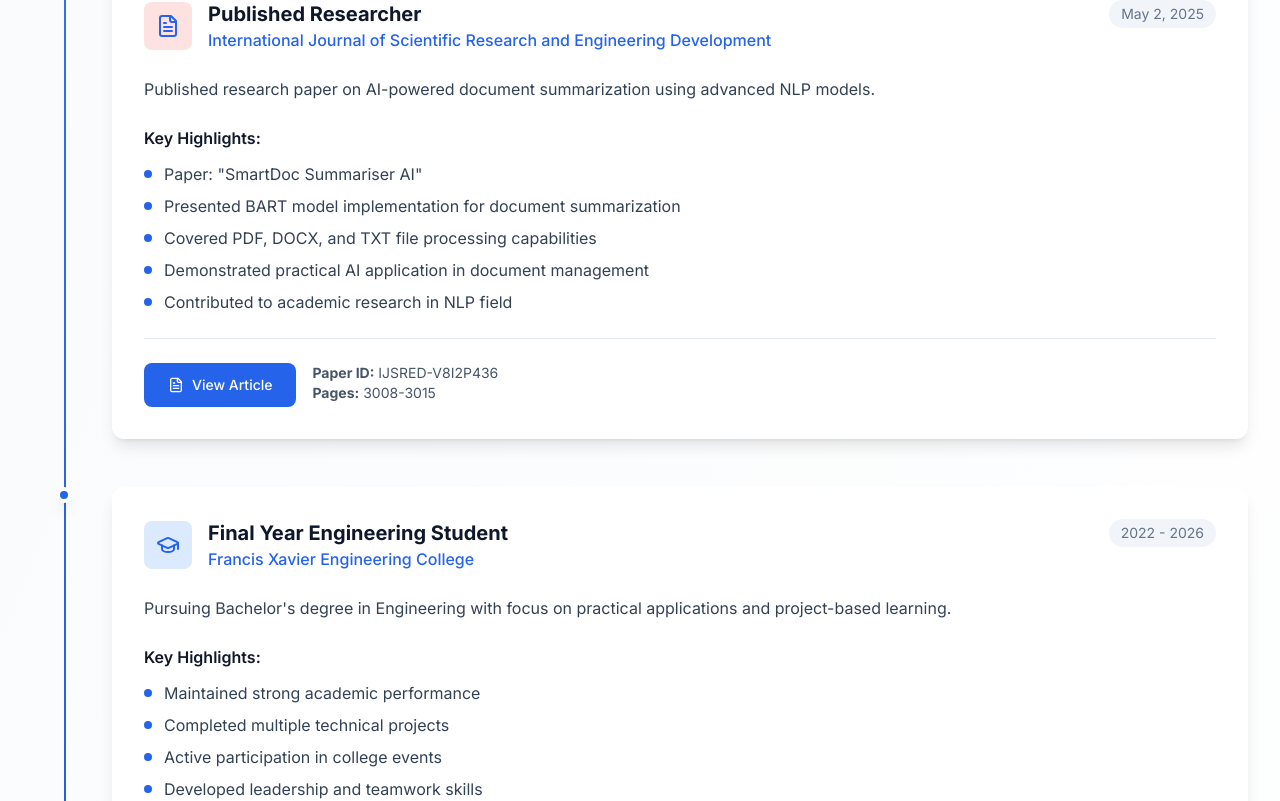
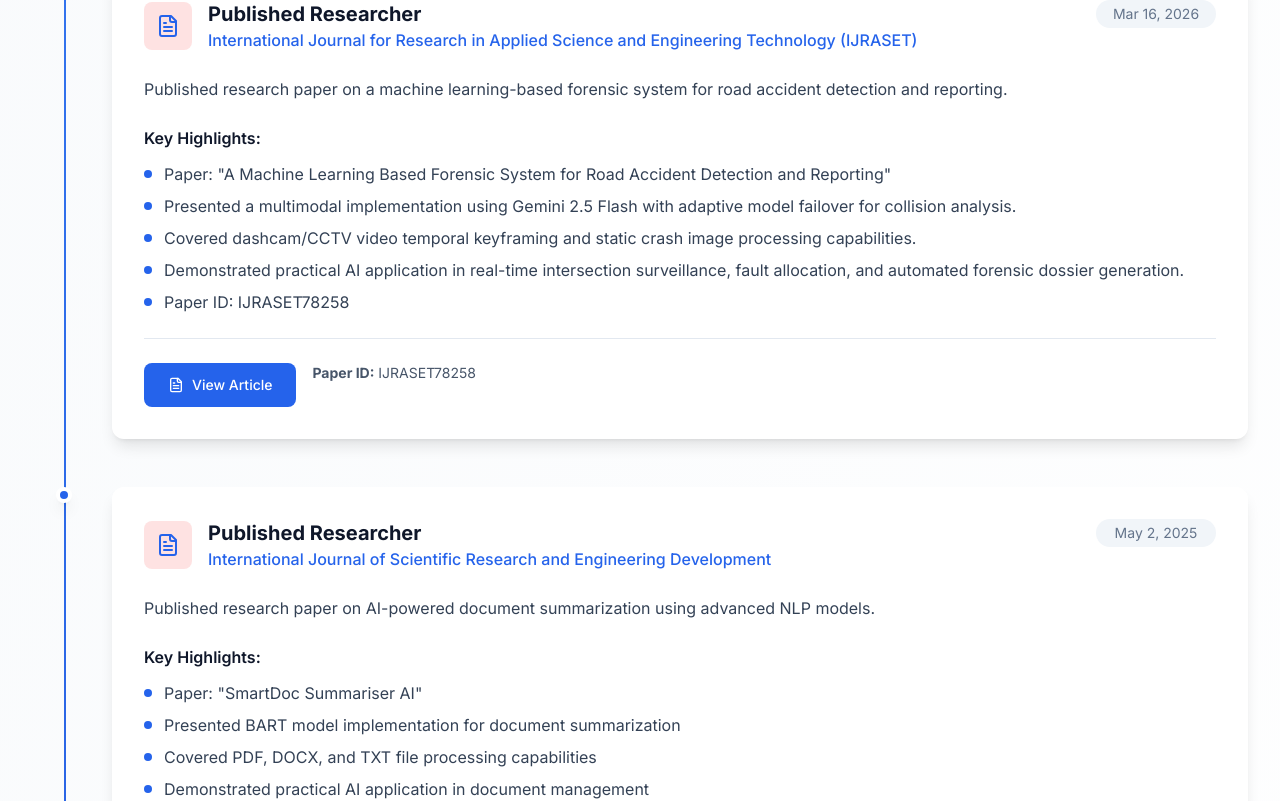
Before and after one commit to Jovalentine/Porfolio, a Vue app: page / in a window 1280 px wide. Shown: the part 6140-6941 px from the top of the page. Built offline with nearby package versions, Linux system fonts and the light colour scheme.

Commit message:
2nd publish

```diff
--- a/src/components/Experience.vue
+++ b/src/components/Experience.vue
@@ -1,7 +1,7 @@
 <script setup lang="ts">
+import { useIntersectionObserver } from '@vueuse/core'
+import { Award, BookOpen, Briefcase, FileText, GraduationCap, Lightbulb } from 'lucide-vue-next'
 import { ref } from 'vue'
-import { useIntersectionObserver } from '@vueuse/core'
-import { GraduationCap, Award, BookOpen, FileText, Briefcase, Lightbulb } from 'lucide-vue-next'
 
 const sectionRef = ref<HTMLElement>()
 const isVisible = ref(false)
@@ -45,6 +45,23 @@ const experiences = [
   },
   {
     title: 'Published Researcher',
+    organization: 'International Journal for Research in Applied Science and Engineering Technology (IJRASET)',
+    period: 'Mar 16, 2026',
+    type: 'Publication',
+    icon: FileText,
+    description: 'Published research paper on a machine learning-based forensic system for road accident detection and reporting.',
+    achievements: [
+      'Paper: "A Machine Learning Based Forensic System for Road Accident Detection and Reporting"',
+      'Presented a multimodal implementation using Gemini 2.5 Flash with adaptive model failover for collision analysis.',
+      'Covered dashcam/CCTV video temporal keyframing and static crash image processing capabilities.',
+      'Demonstrated practical AI application in real-time intersection surveillance, fault allocation, and automated forensic dossier generation.',
+      'Paper ID: IJRASET78258'
+    ],
+    link: 'https://www.ijraset.com/best-journal/a-machine-learning-based-forensic-system-for-road-accident-scene-detection-and-reporting',
+    paperId: 'IJRASET78258'
+  },
+  {
+    title: 'Published Researcher',
     organization: 'International Journal of Scientific Research and Engineering Development',
     period: 'May 2, 2025',
     type: 'Publication',
@@ -56,7 +73,10 @@ const experiences = [
       'Covered PDF, DOCX, and TXT file processing capabilities',
       'Demonstrated practical AI application in document management',
       'Contributed to academic research in NLP field'
-    ]
+    ],
+    link: 'https://www.ijsred.com/volume8/issue2/IJSRED-V8I2P436.pdf',
+    paperId: 'IJSRED-V8I2P436',
+    pages: '3008-3015'
   },
   {
     title: 'Final Year Engineering Student',
@@ -149,21 +169,18 @@ const getBgColor = (type: string) => {
       </div>
 
       <div class="relative">
-        <!-- Timeline Line -->
         <div class="absolute left-8 top-0 bottom-0 w-0.5 bg-gradient-to-b from-primary-500 to-primary-700 hidden md:block"></div>
 
         <div class="space-y-12">
           <div
             v-for="(experience, index) in experiences"
-            :key="experience.title"
+            :key="experience.title + index"
             class="relative transition-all duration-1000 transform"
             :class="isVisible ? 'translate-x-0 opacity-100' : 'translate-x-10 opacity-0'"
             :style="{ transitionDelay: `${400 + index * 200}ms` }"
           >
-            <!-- Timeline Dot -->
             <div class="absolute left-6 w-4 h-4 bg-primary-600 rounded-full border-4 border-white shadow-lg hidden md:block"></div>
 
-            <!-- Content Card -->
             <div class="md:ml-20">
               <div class="card p-8">
                 <div class="flex items-start justify-between mb-6">
@@ -176,7 +193,7 @@ const getBgColor = (type: string) => {
                       <p class="text-primary-600 font-medium">{{ experience.organization }}</p>
                     </div>
                   </div>
-                  <span class="text-sm text-secondary-500 bg-secondary-100 px-3 py-1 rounded-full">
+                  <span class="text-sm text-secondary-500 bg-secondary-100 px-3 py-1 rounded-full text-center min-w-[120px]">
                     {{ experience.period }}
                   </span>
                 </div>
@@ -199,11 +216,10 @@ const getBgColor = (type: string) => {
                   </ul>
                 </div>
 
-                <!-- Special action for Published Researcher -->
-                <div v-if="experience.type === 'Publication'" class="mt-6 pt-6 border-t border-secondary-200">
+                <div v-if="experience.link" class="mt-6 pt-6 border-t border-secondary-200">
                   <div class="flex flex-col sm:flex-row gap-4">
                     <a
-                      href="https://www.ijsred.com/volume8/issue2/IJSRED-V8I2P436.pdf"
+                      :href="experience.link"
                       target="_blank"
                       rel="noopener noreferrer"
                       class="btn-primary inline-flex items-center justify-center gap-2 text-sm"
@@ -211,9 +227,9 @@ const getBgColor = (type: string) => {
                       <FileText class="w-4 h-4" />
                       View Article
                     </a>
-                    <div class="flex flex-col text-sm text-secondary-600">
-                      <span><strong>Paper ID:</strong> IJSRED-V8I2P436</span>
-                      <span><strong>Pages:</strong> 3008-3015</span>
+                    <div v-if="experience.paperId" class="flex flex-col text-sm text-secondary-600">
+                      <span><strong>Paper ID:</strong> {{ experience.paperId }}</span>
+                      <span v-if="experience.pages"><strong>Pages:</strong> {{ experience.pages }}</span>
                     </div>
                   </div>
                 </div>
@@ -223,7 +239,6 @@ const getBgColor = (type: string) => {
         </div>
       </div>
 
-      <!-- Future Goals -->
       <div
         class="mt-16 text-center transition-all duration-1000 delay-1000 transform"
         :class="isVisible ? 'translate-y-0 opacity-100' : 'translate-y-10 opacity-0'"
```
Also changed, not shown: 1 other file (tests, documents, lock files or other folders).
